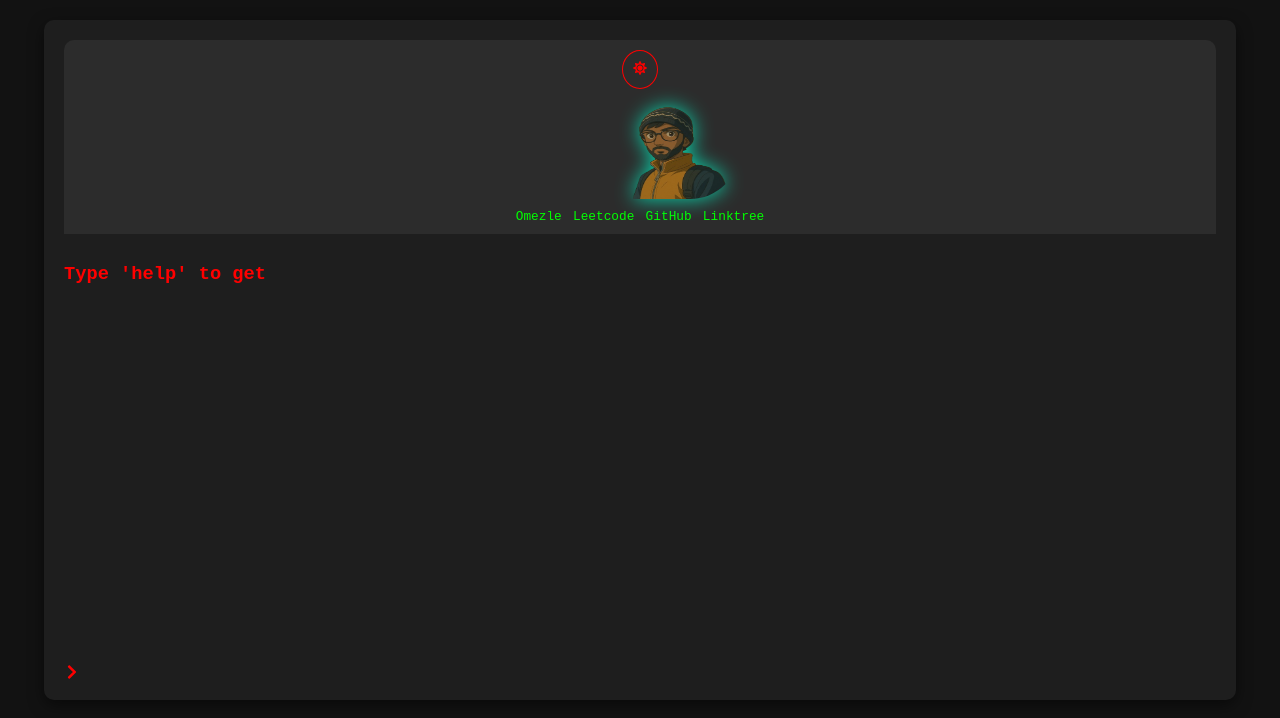
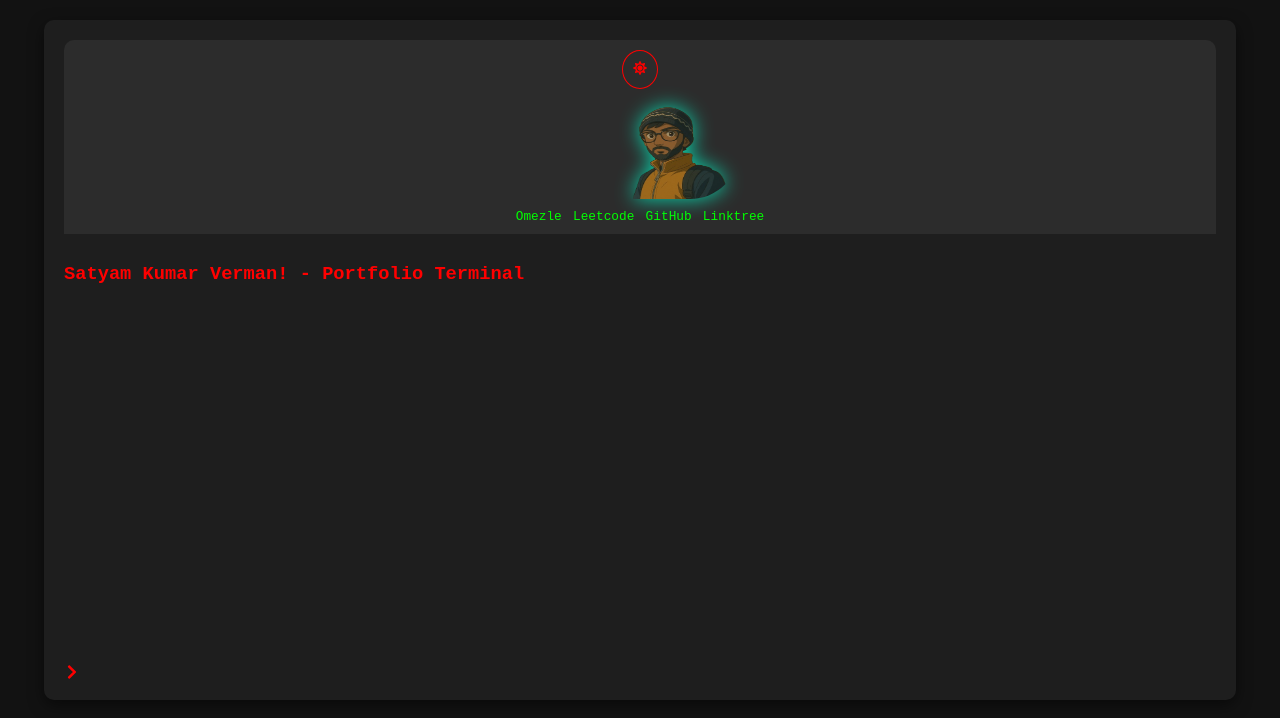
Before and after one commit to SkvProgrammer/portfolio, a React (Create React App) app: page / in a window 1280 px wide. Shown: the top 718 px of the page. Built offline with nearby package versions, Linux system fonts and the light colour scheme.

Commit message:
minor updates

```diff
--- a/src/components/Terminal.js
+++ b/src/components/Terminal.js
@@ -368,8 +368,8 @@ const Terminal = () => {
         <h3>
           <TypeAnimation
             sequence={[
-              "Satyam Kumar Verman!",
-              2000,
+              "Satyam Kumar Verman! - Portfolio Terminal",
+              3000,
               "Type 'help' to get started.",
               2000,
             ]}
```
